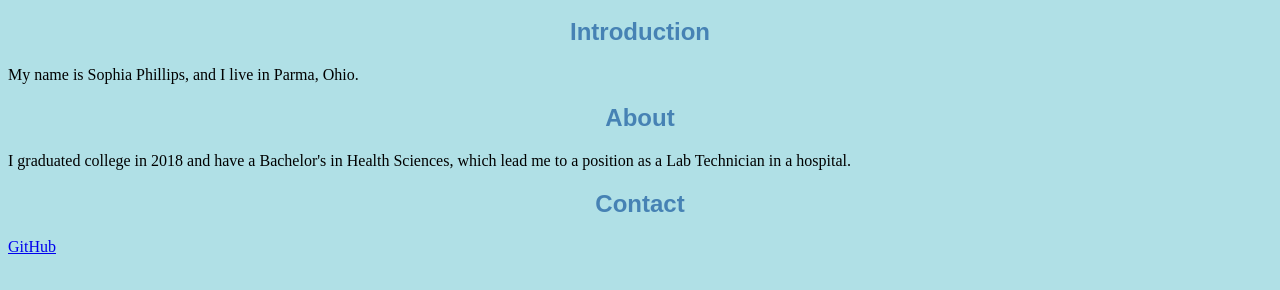
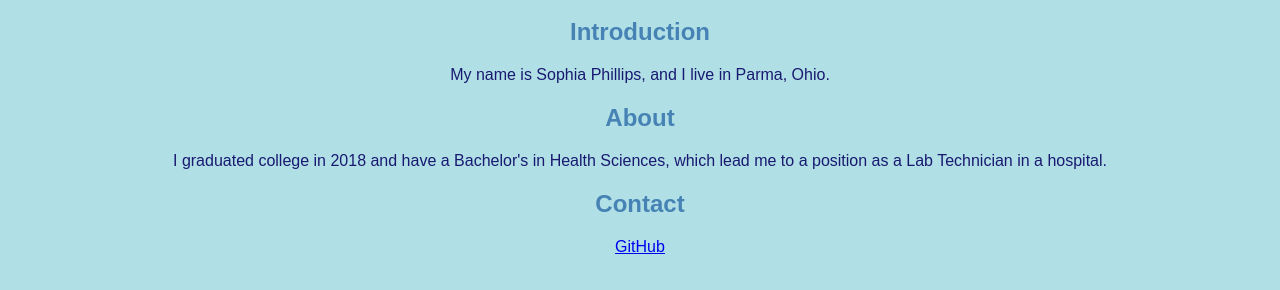
Before and after one commit to LilacAlstro/Portfolio, a plain HTML site: page index.html in a window 1280 px wide. Shown: the part 48-338 px from the top of the page. Drawn offline with Linux system fonts and the light colour scheme.

Commit message:
Update style.css

```diff
--- a/style.css
+++ b/style.css
@@ -9,3 +9,10 @@ h1, h2
     color : #4682B4;
     text-align: center;
 }
+
+p
+{
+    font-family: sans-serif;
+    color: #191970;
+    text-align: center;
+}
```
